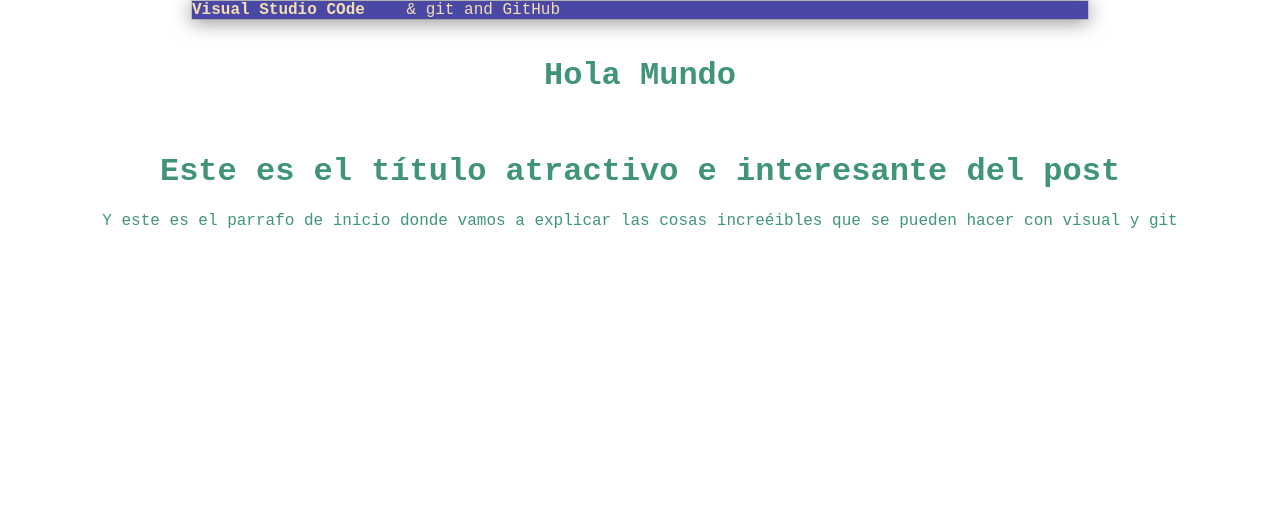
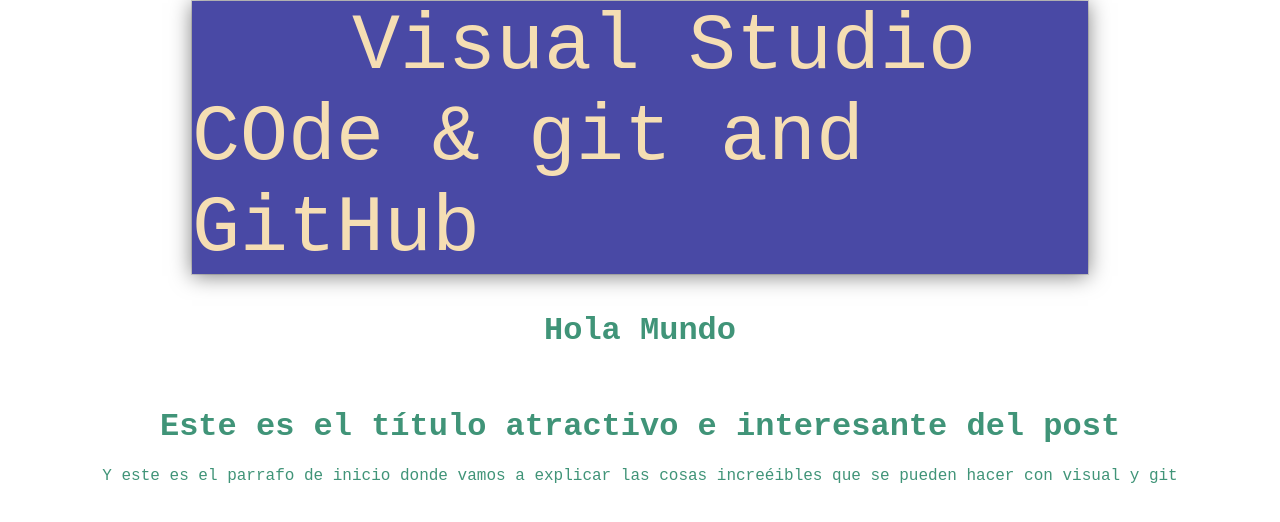
Before and after one commit to J-Carlos-V/proyecto_visualC_Git, a plain HTML site: page index.html in a window 1280 px wide. Drawn offline with Linux system fonts and the light colour scheme.

Commit message:
Arreglando cabecera diseñador

```diff
--- a/css/estilos.css
+++ b/css/estilos.css
@@ -22,7 +22,7 @@ body
 {
     padding: 0 0 0 2em;
     font-weight: normal;
-    font-size: 1em;
+    font-size: 5em;
 }
 
 #container
--- a/index.html
+++ b/index.html
@@ -10,8 +10,8 @@
 <body>
     <div id="container">
         <div id="cabecera">
-        Visual Studio COde
-        <span id="tag">& git and GitHub</span>
+
+        <span id="tag">Visual Studio COde & git and GitHub</span>
     </div>
 </div>
     <div id="msj">
```
